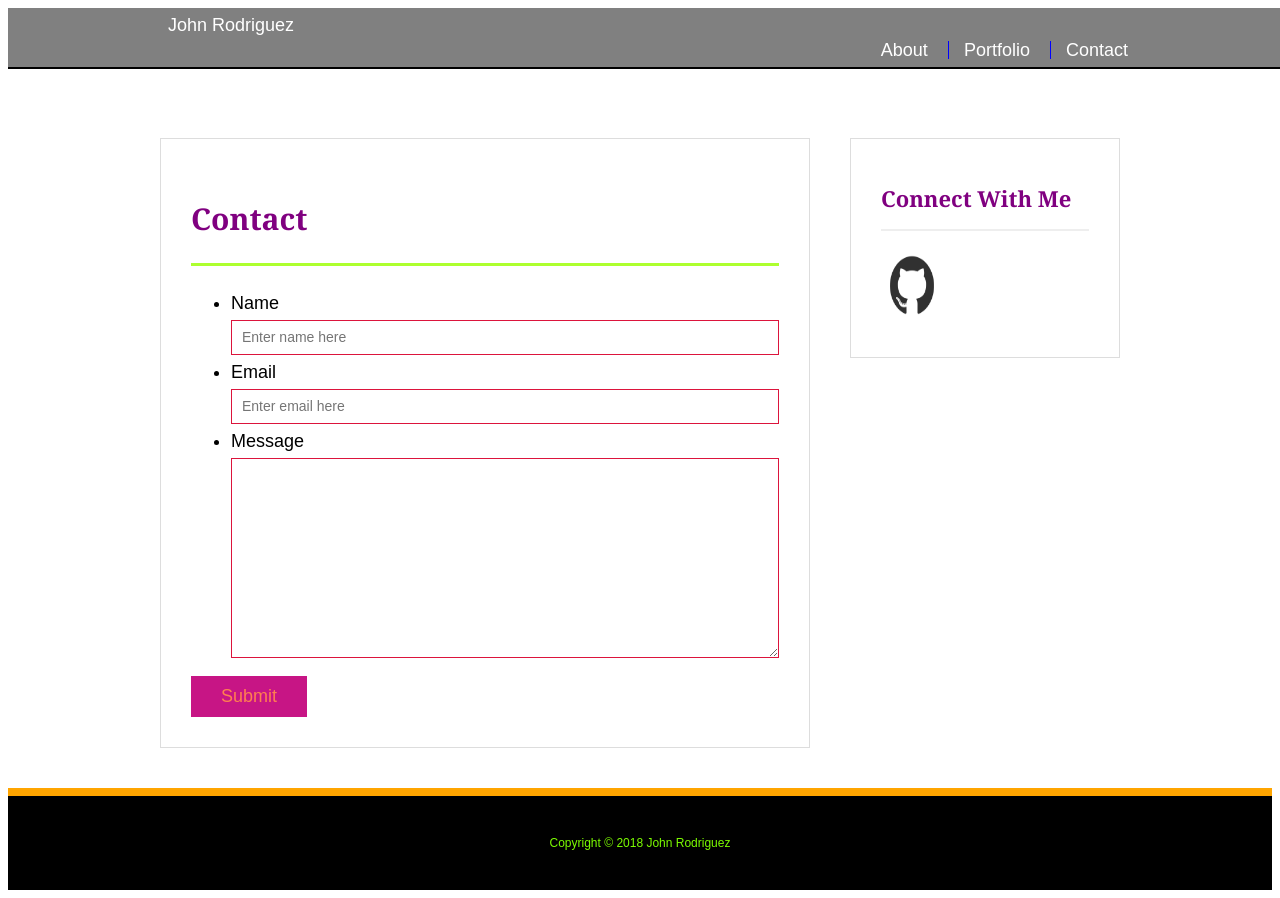
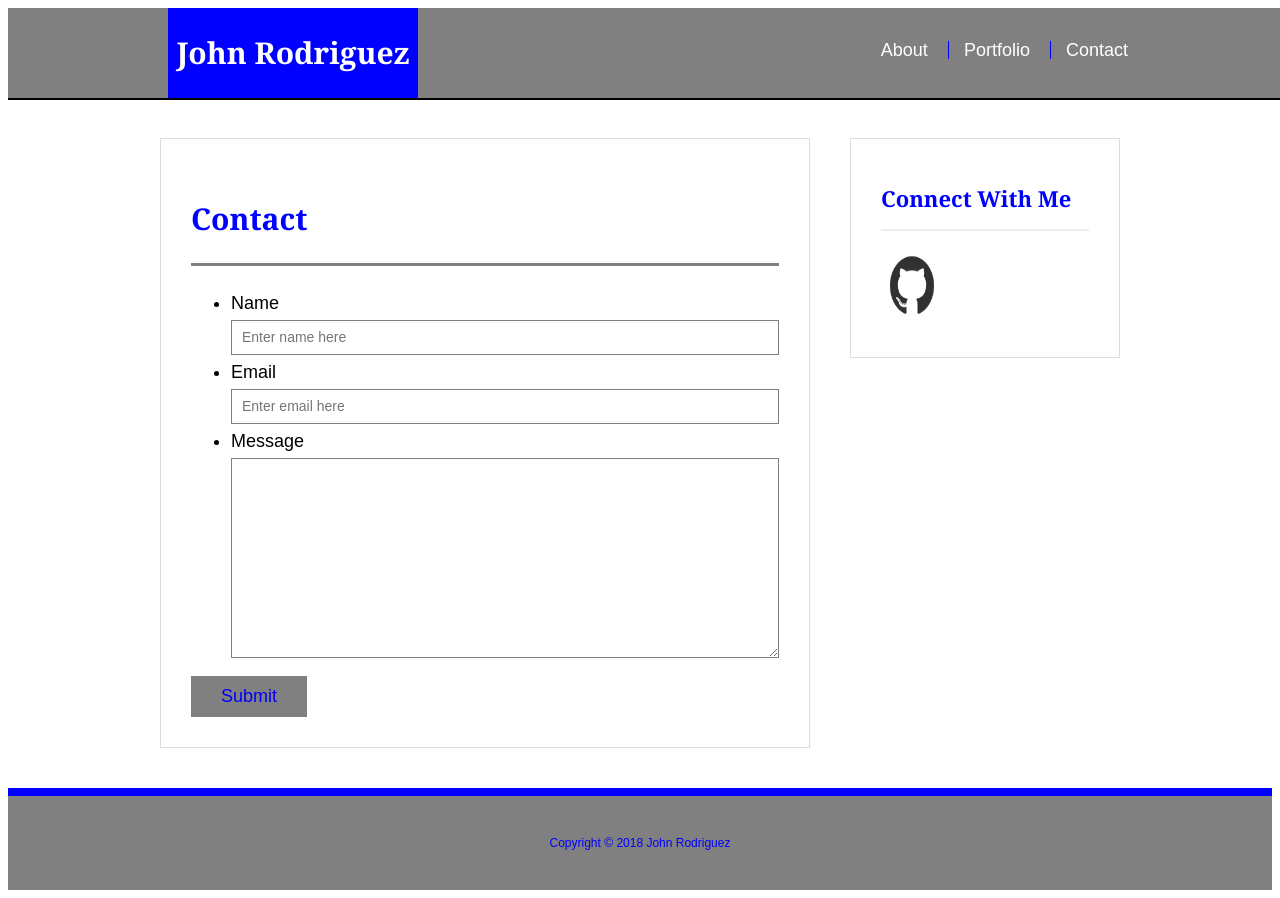
Before and after one commit to 0230619/PortfolioJR, a plain HTML site: page contact.html in a window 1280 px wide. Drawn offline with Linux system fonts and the light colour scheme.

Commit message:
almost done

```diff
--- a/contact.html
+++ b/contact.html
@@ -10,7 +10,7 @@
 <body>
     <header id="masthead">
          <div class="container">
-             <a href="index.html">John Rodriguez</a>
+             <a href="index.html" id="nameArt">John Rodriguez</a>
              <nav>
                  <a href="index.html">About</a>
                  <a href="portfolio.html">Portfolio</a>
--- a/style.css
+++ b/style.css
@@ -39,14 +39,14 @@ h2,
 h3 {
     font-family: Georgia, 'Times New Roman', Times, serif;
     font-weight: 700;
-    color: purple;
+    color: blue;
 }
 
 h1 {
     padding-bottom: 20px;
     font-size: 30px;
     line-height: 49px;
-    border-bottom: 3px solid greenyellow;
+    border-bottom: 3px solid gray;
 }
 
 h2,
@@ -65,6 +65,19 @@ h3 {
     border-bottom: 2px solid black
 }
 
+#nameArt {
+    float: left;
+    width: 250px;
+    height: 90px;
+    font-family: Georgia, 'Times New Roman', Times, serif;
+    font-size: 30px;
+    font-weight: 700;
+    line-height: 90px;
+    color: white;
+    text-align: center;
+    text-decoration: none;
+    background: blue;
+}
 
 nav {
     float: right;
@@ -154,7 +167,7 @@ h3, .sidebar h2 {
      line-height: 20px;
      color: white;
      text-align: center;
-     background: purple;
+     background: gray;
      border-bottom: 0;
  }
 
@@ -189,7 +202,7 @@ textarea{
     height: 35px;
     padding: 0 10px;
     font-size: 14px;
-    border: 1px solid crimson;
+    border: 1px solid gray;
 }
 
 textarea {
@@ -199,9 +212,9 @@ textarea {
 input[type=submit] {
     padding: 10px 30px;
     font-size: 18px;
-    color: coral;
+    color: blue;
     cursor: pointer;
-    background: mediumvioletred;
+    background: gray;
     border: 0 none;
 }
 
@@ -210,8 +223,8 @@ footer {
     padding: 30px;
     clear: both;
     font-size: 12px;
-    color: lawngreen;
+    color: blue;
     text-align: center;
-    background: black;
-    border-top: 8px solid orange;
+    background: gray;
+    border-top: 8px solid blue;
 }
```
Also changed, not shown: index.html (+1 -1 lines), portfolio.html (+1 -1 lines).
